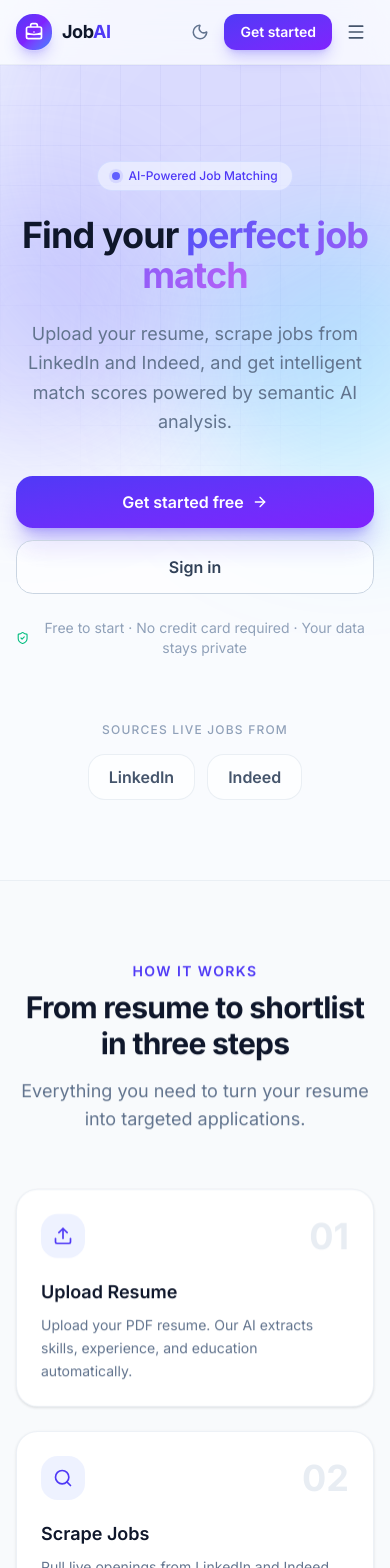
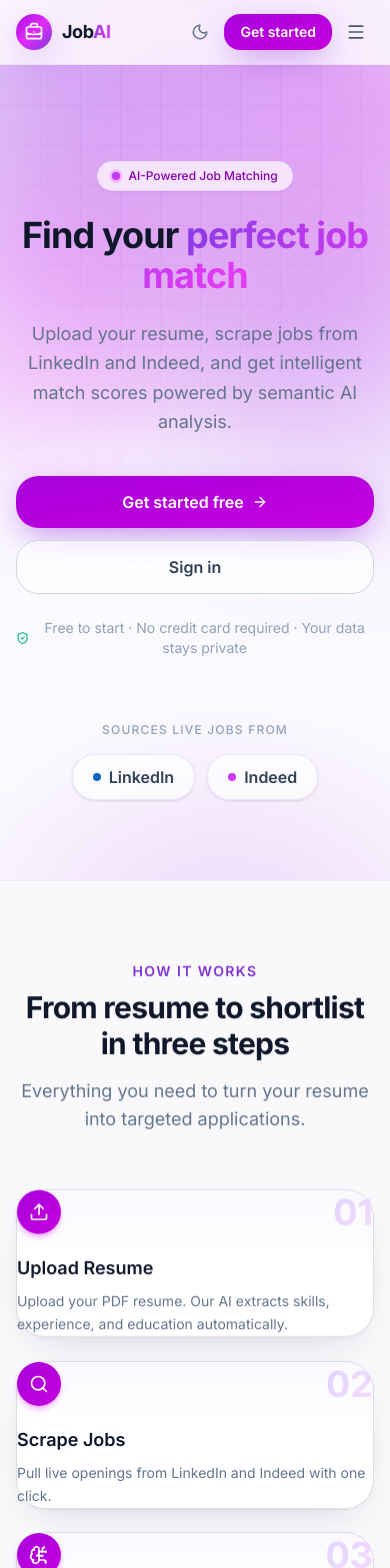
Before and after one commit to Meiroopashree/Job_AI, a Next.js app in the folder job-ai-frontend/: page / in a window 390 px wide. Shown: the top 1568 px of the page. Built offline with nearby package versions, Linux system fonts and the light colour scheme.

Commit message:
frontend: bold premium redesign - violet/fuchsia brand identity, aurora surfaces, glowing CTAs

```diff
--- a/job-ai-frontend/app/applications/page.tsx
+++ b/job-ai-frontend/app/applications/page.tsx
@@ -177,7 +177,7 @@ export default function ApplicationsPage() {
         Dashboard
       </button>
 
-      <div className="relative overflow-hidden rounded-3xl border border-indigo-200/50 bg-gradient-to-br from-indigo-600 via-indigo-600 to-violet-600 p-7 text-white shadow-xl shadow-indigo-600/20 dark:border-indigo-900 dark:shadow-none sm:p-9">
+      <div className="relative overflow-hidden rounded-3xl bg-gradient-to-br from-violet-600 via-fuchsia-600 to-indigo-600 p-7 text-white btn-glow sm:p-9">
         <div className="pointer-events-none absolute -right-16 -top-16 size-56 rounded-full bg-white/10 blur-2xl" aria-hidden />
         <div className="pointer-events-none absolute -bottom-24 right-24 size-48 rounded-full bg-white/10 blur-2xl" aria-hidden />
         <div className="pointer-events-none absolute inset-0 opacity-[0.06]" style={{ backgroundImage: "radial-gradient(circle at 1px 1px, white 1px, transparent 0)", backgroundSize: "22px 22px" }} aria-hidden />
--- a/job-ai-frontend/app/dashboard/page.tsx
+++ b/job-ai-frontend/app/dashboard/page.tsx
@@ -355,7 +355,7 @@ export default function DashboardPage() {
                 <button
                   onClick={handleScrape}
                   disabled={scraping}
-                  className="inline-flex w-full items-center justify-center gap-2 rounded-xl bg-gradient-to-br from-indigo-600 to-violet-600 px-5 py-3 text-sm font-semibold text-white shadow-lg shadow-indigo-600/25 transition-all hover:scale-[1.01] hover:shadow-indigo-600/35 active:scale-[0.99] disabled:opacity-50"
+                  className="inline-flex w-full items-center justify-center gap-2 rounded-xl bg-gradient-to-br from-violet-600 to-fuchsia-600 px-5 py-3 text-sm font-semibold text-white btn-glow ring-1 ring-white/20 transition-all hover:scale-[1.01] active:scale-[0.99] disabled:opacity-50"
                 >
                   {scraping ? (
                     <>
@@ -571,7 +571,7 @@ export default function DashboardPage() {
                 <button
                   onClick={handleMatch}
                   disabled={matching || !selectedProfileId}
-                  className="group inline-flex w-full items-center justify-center gap-1.5 rounded-xl bg-gradient-to-br from-indigo-600 to-violet-600 px-5 py-3 text-sm font-semibold text-white shadow-lg shadow-indigo-600/25 transition-all hover:scale-[1.01] active:scale-[0.99] disabled:opacity-50"
+                  className="group inline-flex w-full items-center justify-center gap-1.5 rounded-xl bg-gradient-to-br from-violet-600 to-fuchsia-600 px-5 py-3 text-sm font-semibold text-white btn-glow ring-1 ring-white/20 transition-all hover:scale-[1.01] active:scale-[0.99] disabled:opacity-50"
                 >
                   <Sparkles className="size-4" />
                   {matching ? "Matching..." : "Find Matching Jobs"}
--- a/job-ai-frontend/app/globals.css
+++ b/job-ai-frontend/app/globals.css
@@ -99,31 +99,52 @@
   }
 }
 
+@theme {
+  --color-indigo-50: oklch(0.967 0.016 294);
+  --color-indigo-100: oklch(0.94 0.032 295);
+  --color-indigo-200: oklch(0.884 0.07 296);
+  --color-indigo-300: oklch(0.801 0.12 298);
+  --color-indigo-400: oklch(0.684 0.18 298);
+  --color-indigo-500: oklch(0.594 0.215 299);
+  --color-indigo-600: oklch(0.515 0.23 300);
+  --color-indigo-700: oklch(0.44 0.21 301);
+  --color-indigo-800: oklch(0.37 0.16 301);
+  --color-indigo-900: oklch(0.302 0.13 302);
+  --color-indigo-950: oklch(0.232 0.09 302);
+  --color-violet-400: oklch(0.702 0.183 306);
+  --color-violet-500: oklch(0.61 0.25 310);
+  --color-violet-600: oklch(0.55 0.27 314);
+  --color-violet-700: oklch(0.47 0.24 315);
+  --color-fuchsia-400: oklch(0.74 0.238 319);
+  --color-fuchsia-500: oklch(0.667 0.295 322);
+  --color-fuchsia-600: oklch(0.59 0.29 322);
+}
+
 :root {
-  --background: oklch(0.987 0.004 262);
+  --background: oklch(0.985 0.006 290);
   --foreground: oklch(0.17 0.022 272);
   --card: oklch(1 0 0);
   --card-foreground: oklch(0.17 0.022 272);
   --popover: oklch(1 0 0);
   --popover-foreground: oklch(0.17 0.022 272);
-  --primary: oklch(0.545 0.24 276);
+  --primary: oklch(0.52 0.25 302);
   --primary-foreground: oklch(0.99 0.002 270);
-  --secondary: oklch(0.962 0.006 272);
+  --secondary: oklch(0.957 0.015 298);
   --secondary-foreground: oklch(0.24 0.03 275);
-  --muted: oklch(0.962 0.006 272);
+  --muted: oklch(0.95 0.014 298);
   --muted-foreground: oklch(0.52 0.025 272);
-  --accent: oklch(0.95 0.012 280);
-  --accent-foreground: oklch(0.3 0.05 275);
+  --accent: oklch(0.94 0.035 304);
+  --accent-foreground: oklch(0.3 0.05 295);
   --destructive: oklch(0.62 0.22 25);
-  --border: oklch(0.905 0.009 268);
-  --input: oklch(0.9 0.009 268);
-  --ring: oklch(0.545 0.24 276);
-  --chart-1: oklch(0.545 0.24 276);
+  --border: oklch(0.895 0.014 290);
+  --input: oklch(0.885 0.014 290);
+  --ring: oklch(0.52 0.25 302);
+  --chart-1: oklch(0.55 0.25 302);
   --chart-2: oklch(0.55 0.13 250);
   --chart-3: oklch(0.7 0.13 60);
   --chart-4: oklch(0.48 0.12 310);
   --chart-5: oklch(0.3 0.08 220);
-  --radius: 0.75rem;
+  --radius: 1rem;
   --sidebar: oklch(0.987 0.004 262);
   --sidebar-foreground: oklch(0.17 0.022 272);
   --sidebar-primary: oklch(0.205 0 0);
@@ -135,34 +156,34 @@
 }
 
 .dark {
-  --background: oklch(0.145 0.018 276);
+  --background: oklch(0.145 0.024 288);
   --foreground: oklch(0.96 0.006 262);
-  --card: oklch(0.193 0.016 276);
+  --card: oklch(0.192 0.022 296);
   --card-foreground: oklch(0.96 0.006 262);
-  --popover: oklch(0.193 0.016 276);
+  --popover: oklch(0.192 0.022 296);
   --popover-foreground: oklch(0.96 0.006 262);
-  --primary: oklch(0.72 0.16 278);
+  --primary: oklch(0.76 0.17 306);
   --primary-foreground: oklch(0.16 0.02 276);
-  --secondary: oklch(0.261 0.02 276);
+  --secondary: oklch(0.253 0.025 295);
   --secondary-foreground: oklch(0.96 0.006 262);
-  --muted: oklch(0.261 0.02 276);
+  --muted: oklch(0.253 0.025 295);
   --muted-foreground: oklch(0.7 0.018 272);
-  --accent: oklch(0.285 0.04 280);
+  --accent: oklch(0.278 0.045 302);
   --accent-foreground: oklch(0.96 0.006 262);
   --destructive: oklch(0.7 0.19 22);
   --border: oklch(1 0 0 / 8%);
   --input: oklch(1 0 0 / 13%);
-  --ring: oklch(0.72 0.16 278);
-  --chart-1: oklch(0.72 0.16 278);
+  --ring: oklch(0.76 0.17 306);
+  --chart-1: oklch(0.76 0.17 306);
   --chart-2: oklch(0.7 0.1 250);
   --chart-3: oklch(0.78 0.12 65);
   --chart-4: oklch(0.65 0.13 310);
   --chart-5: oklch(0.45 0.08 220);
-  --sidebar: oklch(0.193 0.016 276);
+  --sidebar: oklch(0.192 0.022 296);
   --sidebar-foreground: oklch(0.96 0.006 262);
-  --sidebar-primary: oklch(0.545 0.24 276);
+  --sidebar-primary: oklch(0.52 0.25 302);
   --sidebar-primary-foreground: oklch(0.99 0.002 270);
-  --sidebar-accent: oklch(0.261 0.02 276);
+  --sidebar-accent: oklch(0.253 0.025 295);
   --sidebar-accent-foreground: oklch(0.96 0.006 262);
   --sidebar-border: oklch(1 0 0 / 8%);
   --sidebar-ring: oklch(0.65 0.02 272);
@@ -178,26 +199,41 @@
 
 @layer utilities {
   .bg-grid {
-    background-image: linear-gradient(to right, oklch(0.49 0.2 276 / 0.05) 1px, transparent 1px),
-      linear-gradient(to bottom, oklch(0.49 0.2 276 / 0.05) 1px, transparent 1px);
+    background-image: linear-gradient(to right, oklch(0.59 0.2 300 / 0.07) 1px, transparent 1px),
+      linear-gradient(to bottom, oklch(0.59 0.2 300 / 0.07) 1px, transparent 1px);
     background-size: 40px 40px;
   }
   .dark .bg-grid {
-    background-image: linear-gradient(to right, oklch(0.72 0.15 278 / 0.06) 1px, transparent 1px),
-      linear-gradient(to bottom, oklch(0.72 0.15 278 / 0.06) 1px, transparent 1px);
+    background-image: linear-gradient(to right, oklch(0.8 0.14 305 / 0.07) 1px, transparent 1px),
+      linear-gradient(to bottom, oklch(0.8 0.14 305 / 0.07) 1px, transparent 1px);
   }
   .bg-grid-fade {
     -webkit-mask-image: radial-gradient(ellipse 80% 60% at 50% 0%, black 40%, transparent 100%);
     mask-image: radial-gradient(ellipse 80% 60% at 50% 0%, black 40%, transparent 100%);
   }
+  .bg-aurora {
+    background-image:
+      radial-gradient(42rem 32rem at 12% -8%, oklch(0.68 0.18 300 / 0.35), transparent 62%),
+      radial-gradient(38rem 30rem at 108% 6%, oklch(0.8 0.2 322 / 0.28), transparent 60%),
+      radial-gradient(30rem 24rem at 58% 108%, oklch(0.7 0.19 315 / 0.26), transparent 62%);
+  }
+  .dark .bg-aurora {
+    background-image:
+      radial-gradient(42rem 32rem at 12% -8%, oklch(0.6 0.22 302 / 0.32), transparent 62%),
+      radial-gradient(38rem 30rem at 108% 6%, oklch(0.72 0.26 322 / 0.24), transparent 60%),
+      radial-gradient(30rem 24rem at 58% 108%, oklch(0.62 0.23 315 / 0.22), transparent 62%);
+  }
   .text-gradient {
-    background-image: linear-gradient(120deg, oklch(0.545 0.24 276), oklch(0.66 0.22 308));
+    background-image: linear-gradient(100deg, oklch(0.55 0.24 300), oklch(0.62 0.26 315), oklch(0.68 0.28 325));
     background-clip: text;
     -webkit-background-clip: text;
     color: transparent;
   }
   .dark .text-gradient {
-    background-image: linear-gradient(120deg, oklch(0.78 0.15 278), oklch(0.84 0.15 308));
+    background-image: linear-gradient(100deg, oklch(0.78 0.14 302), oklch(0.86 0.15 318), oklch(0.9 0.16 326));
+  }
+  .btn-glow {
+    box-shadow: 0 10px 34px -8px color-mix(in oklab, var(--primary) 60%, transparent);
   }
   .glass {
     background-color: oklch(1 0 0 / 0.7);
@@ -209,12 +245,15 @@
   }
   .surface {
     border: 1px solid var(--border);
-    background-color: var(--card);
-    border-radius: var(--radius-xl);
-    transition: border-color 0.2s ease, box-shadow 0.2s ease, transform 0.2s ease;
+    background: linear-gradient(180deg, color-mix(in oklab, var(--card) 96%, oklch(0.6 0.2 302)) 0%, var(--card) 46%);
+    border-radius: var(--radius-2xl);
+    box-shadow: 0 1px 2px oklch(0.2 0.03 300 / 0.05), 0 16px 40px -18px oklch(0.2 0.04 300 / 0.18);
+    transition: border-color 0.2s ease, box-shadow 0.25s ease, transform 0.2s ease;
   }
   .dark .surface {
-    border-color: oklch(1 0 0 / 0.08);
+    border-color: oklch(1 0 0 / 9%);
+    background: linear-gradient(180deg, oklch(0.21 0.03 304) 0%, oklch(0.175 0.025 300) 55%);
+    box-shadow: 0 1px 2px oklch(1 0 0 / 4%), 0 18px 44px -18px oklch(0 0 0 / 0.7);
   }
   .input-base {
     width: 100%;
@@ -232,7 +271,7 @@
     box-shadow: 0 0 0 3px color-mix(in oklab, var(--ring) 25%, transparent);
   }
   .dark .input-base {
-    background-color: oklch(0.261 0.02 276 / 0.45);
+    background-color: oklch(0.253 0.025 295 / 0.45);
   }
   .shimmer-text {
     background: linear-gradient(90deg, currentColor 0%, transparent 35%, transparent 65%, currentColor 100%);
--- a/job-ai-frontend/app/page.tsx
+++ b/job-ai-frontend/app/page.tsx
@@ -73,17 +73,18 @@ export default function Home() {
     <div className="flex flex-col overflow-x-clip">
       {/* Hero */}
       <section className="relative">
+        <div className="absolute inset-0 bg-aurora" aria-hidden />
         <div className="absolute inset-0 bg-grid bg-grid-fade" aria-hidden />
-        <div className="absolute -top-32 left-1/2 -translate-x-1/2 size-[480px] rounded-full bg-indigo-500/20 blur-3xl animate-blob" aria-hidden />
-        <div className="absolute top-24 -left-24 size-72 rounded-full bg-indigo-500/20 blur-3xl animate-blob [animation-delay:-6s]" aria-hidden />
-        <div className="absolute top-40 -right-24 size-72 rounded-full bg-sky-400/20 blur-3xl animate-blob [animation-delay:-11s]" aria-hidden />
+        <div className="absolute -top-32 left-1/2 -translate-x-1/2 size-[480px] rounded-full bg-violet-600/25 blur-3xl animate-blob" aria-hidden />
+        <div className="absolute top-24 -left-24 size-72 rounded-full bg-fuchsia-500/20 blur-3xl animate-blob [animation-delay:-6s]" aria-hidden />
+        <div className="absolute top-40 -right-24 size-72 rounded-full bg-violet-500/20 blur-3xl animate-blob [animation-delay:-11s]" aria-hidden />
 
         <div className="relative mx-auto max-w-7xl px-4 pt-24 pb-20 sm:px-6 sm:pt-32 sm:pb-28 lg:px-8">
           <div className="mx-auto max-w-3xl text-center">
-            <div className="inline-flex items-center gap-2 rounded-full border border-indigo-200/60 bg-indigo-50/70 px-3.5 py-1.5 text-xs font-medium text-indigo-600 dark:border-indigo-800/60 dark:bg-indigo-950/40 dark:text-indigo-400 animate-fade-up">
+            <div className="inline-flex items-center gap-2 rounded-full border border-violet-200/70 bg-white/70 px-3.5 py-1.5 text-xs font-medium text-violet-700 backdrop-blur shadow-sm shadow-violet-600/10 animate-fade-up dark:border-white/15 dark:bg-white/10 dark:text-violet-200">
               <span className="relative flex size-2">
-                <span className="absolute inline-flex size-full animate-ping rounded-full bg-indigo-500 opacity-60" />
-                <span className="relative inline-flex size-2 rounded-full bg-indigo-500" />
+                <span className="absolute inline-flex size-full animate-ping rounded-full bg-fuchsia-500 opacity-70" />
+                <span className="relative inline-flex size-2 rounded-full bg-gradient-to-br from-violet-500 to-fuchsia-500" />
               </span>
               AI-Powered Job Matching
             </div>
@@ -100,14 +101,14 @@ export default function Home() {
             <div className="mt-10 flex flex-col items-center justify-center gap-3 sm:flex-row sm:gap-4 animate-fade-up [animation-delay:300ms]">
               <Link
                 href="/register"
-                className="group inline-flex w-full items-center justify-center gap-2 rounded-xl bg-gradient-to-br from-indigo-600 to-violet-600 px-8 py-3.5 text-base font-semibold text-white shadow-xl shadow-indigo-600/30 transition-all hover:scale-[1.02] hover:shadow-indigo-600/40 active:scale-[0.98] sm:w-auto"
+                className="group inline-flex w-full items-center justify-center gap-2 rounded-xl bg-gradient-to-br from-violet-600 to-fuchsia-600 px-8 py-3.5 text-base font-semibold text-white btn-glow ring-1 ring-white/20 transition-all hover:scale-[1.02] active:scale-[0.98] sm:w-auto"
               >
                 Get started free
                 <ArrowRight className="size-4 transition-transform group-hover:translate-x-1" />
               </Link>
               <Link
                 href="/login"
-                className="inline-flex w-full items-center justify-center rounded-xl border border-slate-300 bg-white/60 px-8 py-3.5 text-base font-semibold text-slate-700 backdrop-blur transition-colors hover:bg-slate-50 sm:w-auto dark:border-slate-700 dark:bg-slate-900/60 dark:text-slate-200 dark:hover:bg-slate-800"
+                className="inline-flex w-full items-center justify-center rounded-xl border border-slate-300 bg-white/70 px-8 py-3.5 text-base font-semibold text-slate-700 backdrop-blur transition-colors hover:bg-slate-50 sm:w-auto dark:border-white/15 dark:bg-white/10 dark:text-slate-200 dark:hover:bg-white/15"
               >
                 Sign in
               </Link>
@@ -125,10 +126,12 @@ export default function Home() {
               Sources live jobs from
             </p>
             <div className="flex items-center gap-3 sm:gap-4">
-              <span className="rounded-xl border border-slate-200/70 bg-white/70 px-5 py-2.5 font-semibold text-slate-600 backdrop-blur dark:border-slate-800 dark:bg-slate-900/60 dark:text-slate-300">
+              <span className="flex items-center gap-2 rounded-xl border border-violet-200/60 bg-white/70 px-5 py-2.5 font-semibold text-slate-700 backdrop-blur shadow-sm dark:border-white/15 dark:bg-white/10 dark:text-slate-200">
+                <span className="size-2 rounded-full bg-[#0a66c2]" />
                 LinkedIn
               </span>
-              <span className="rounded-xl border border-slate-200/70 bg-white/70 px-5 py-2.5 font-semibold text-slate-600 backdrop-blur dark:border-slate-800 dark:bg-slate-900/60 dark:text-slate-300">
+              <span className="flex items-center gap-2 rounded-xl border border-violet-200/60 bg-white/70 px-5 py-2.5 font-semibold text-slate-700 backdrop-blur shadow-sm dark:border-white/15 dark:bg-white/10 dark:text-slate-200">
+                <span className="size-2 rounded-full bg-gradient-to-br from-violet-500 to-fuchsia-500" />
                 Indeed
               </span>
             </div>
@@ -152,12 +155,12 @@ export default function Home() {
           <div className="mt-14 grid gap-6 sm:grid-cols-3">
             {STEPS.map((item, i) => (
               <Reveal key={item.step} delay={i * 120}>
-                <div className="group relative h-full rounded-2xl border border-slate-200/60 bg-white p-6 shadow-sm transition-all duration-300 hover:-translate-y-1 hover:shadow-xl hover:shadow-indigo-500/5 dark:border-slate-800 dark:bg-slate-900">
+                <div className="group relative h-full surface shadow-sm transition-all duration-300 hover:-translate-y-1 hover:shadow-xl hover:shadow-violet-500/10">
                   <div className="flex items-center justify-between">
-                    <span className="inline-flex size-11 items-center justify-center rounded-xl bg-indigo-50 text-indigo-600 transition-colors group-hover:bg-indigo-600 group-hover:text-white dark:bg-indigo-950/40 dark:text-indigo-400 dark:group-hover:bg-indigo-600 dark:group-hover:text-white">
+                    <span className="inline-flex size-11 items-center justify-center rounded-xl bg-gradient-to-br from-violet-600 to-fuchsia-600 text-white shadow-md shadow-fuchsia-600/25 transition-transform group-hover:scale-105">
                       <item.icon className="size-5" />
                     </span>
-                    <span className="text-4xl font-bold text-slate-200/80 dark:text-slate-700">
+                    <span className="text-4xl font-bold text-transparent bg-clip-text bg-gradient-to-br from-violet-200 to-fuchsia-200/80 dark:from-fuchsia-500/40 dark:to-violet-500/40">
                       {item.step}
                     </span>
                   </div>
@@ -187,8 +190,8 @@ export default function Home() {
           <div className="mt-14 grid gap-5 sm:grid-cols-2 lg:grid-cols-3">
             {FEATURES.map((feature, i) => (
               <Reveal key={feature.title} delay={(i % 3) * 100}>
-                <div className="group h-full rounded-2xl border border-slate-200/60 bg-white/80 p-6 backdrop-blur transition-all duration-300 hover:-translate-y-1 hover:border-indigo-200 hover:shadow-xl hover:shadow-indigo-500/10 dark:border-slate-800 dark:bg-slate-900/70 dark:hover:border-indigo-900">
-                  <span className="inline-flex size-10 items-center justify-center rounded-lg bg-gradient-to-br from-indigo-600 to-violet-600 text-white shadow-lg shadow-indigo-600/25">
+                <div className="group h-full surface shadow-sm transition-all duration-300 hover:-translate-y-1 hover:shadow-xl hover:shadow-violet-500/10">
+                  <span className="inline-flex size-10 items-center justify-center rounded-lg bg-gradient-to-br from-violet-600 to-fuchsia-600 text-white btn-glow">
                     <feature.icon className="size-5" />
                   </span>
                   <h3 className="mt-4 text-base font-semibold text-slate-900 dark:text-white">{feature.title}</h3>
@@ -204,20 +207,20 @@ export default function Home() {
       <section className="border-t border-slate-200/60 bg-slate-50/60 dark:border-slate-800 dark:bg-slate-900/40">
         <div className="mx-auto max-w-7xl px-4 py-16 sm:px-6 sm:py-20 lg:px-8">
           <Reveal>
-            <div className="relative overflow-hidden rounded-2xl bg-gradient-to-br from-indigo-600 via-violet-600 to-indigo-500 px-6 py-14 text-center shadow-2xl shadow-indigo-600/30">
+            <div className="relative overflow-hidden rounded-3xl bg-gradient-to-br from-violet-600 via-fuchsia-600 to-indigo-600 px-6 py-14 text-center btn-glow">
               <div className="absolute inset-0 bg-grid bg-grid-fade opacity-30" aria-hidden />
-              <div className="absolute -top-20 -right-20 size-64 rounded-full bg-white/10 blur-3xl" aria-hidden />
-              <div className="absolute -bottom-24 -left-20 size-64 rounded-full bg-white/10 blur-3xl" aria-hidden />
+              <div className="absolute -top-20 -right-20 size-64 rounded-full bg-white/15 blur-3xl" aria-hidden />
+              <div className="absolute -bottom-24 -left-20 size-64 rounded-full bg-fuchsia-500/30 blur-3xl" aria-hidden />
               <div className="relative">
                 <h2 className="text-3xl font-bold tracking-tight text-white sm:text-4xl">
                   Ready to find your next role?
                 </h2>
-                <p className="mx-auto mt-3 max-w-xl text-lg text-indigo-100">
+                <p className="mx-auto mt-3 max-w-xl text-lg text-violet-100">
                   Create your profile, upload a resume, and get personalized matches in minutes.
                 </p>
                 <Link
                   href="/register"
-                  className="group mt-8 inline-flex items-center gap-2 rounded-xl bg-white px-8 py-3.5 text-base font-semibold text-indigo-700 shadow-lg transition-all hover:scale-[1.03] active:scale-[0.98]"
+                  className="group mt-8 inline-flex items-center gap-2 rounded-xl bg-white px-8 py-3.5 text-base font-semibold text-violet-700 shadow-lg transition-all hover:scale-[1.03] active:scale-[0.98]"
                 >
                   Create free account
                   <ArrowRight className="size-4 transition-transform group-hover:translate-x-1" />
--- a/job-ai-frontend/components/BrandMark.tsx
+++ b/job-ai-frontend/components/BrandMark.tsx
@@ -3,14 +3,14 @@ import Link from "next/link";
 export function BrandMark({ showName = true }: { showName?: boolean }) {
   return (
     <Link href="/" className="flex items-center gap-2.5 group">
-      <span className="relative inline-flex size-9 items-center justify-center rounded-xl bg-gradient-to-br from-indigo-600 via-violet-600 to-blue-500 text-white shadow-lg shadow-indigo-600/25 ring-1 ring-white/20 transition-transform group-hover:scale-105">
+      <span className="relative inline-flex size-9 items-center justify-center rounded-xl bg-gradient-to-br from-violet-600 via-fuchsia-500 to-indigo-600 text-white btn-glow ring-1 ring-white/25 transition-all group-hover:scale-105 group-hover:ring-white/40">
         <svg className="size-5" fill="none" viewBox="0 0 24 24" stroke="currentColor" strokeWidth={2}>
           <path strokeLinecap="round" strokeLinejoin="round" d="M21 13.255A23.931 23.931 0 0112 15c-3.183 0-6.22-.62-9-1.745M16 6V4a2 2 0 00-2-2h-4a2 2 0 00-2 2v2m4 6h.01M5 20h14a2 2 0 002-2V8a2 2 0 00-2-2H5a2 2 0 00-2 2v10a2 2 0 002 2z" />
         </svg>
       </span>
       {showName && (
         <span className="text-lg font-bold tracking-tight text-slate-900 dark:text-white">
-          Job<span className="text-indigo-600 dark:text-indigo-400">AI</span>
+          Job<span className="text-gradient">AI</span>
         </span>
       )}
     </Link>
--- a/job-ai-frontend/components/Navbar.tsx
+++ b/job-ai-frontend/components/Navbar.tsx
@@ -49,7 +49,7 @@ export function Navbar() {
                       className={cn(
                         "flex items-center gap-1.5 rounded-lg px-3 py-2 text-sm font-medium transition-colors",
                         active
-                          ? "text-indigo-600 dark:text-indigo-400 bg-indigo-50 dark:bg-indigo-950/40"
+                          ? "text-white bg-gradient-to-br from-violet-600 to-fuchsia-600 shadow-sm shadow-fuchsia-600/25"
                           : "text-slate-600 dark:text-slate-400 hover:bg-slate-100 hover:text-slate-900 dark:hover:bg-slate-800 dark:hover:text-white"
                       )}
                     >
@@ -96,7 +96,7 @@ export function Navbar() {
                 </Link>
                 <Link
                   href="/register"
-                  className="inline-flex items-center rounded-lg bg-gradient-to-br from-indigo-600 to-violet-600 px-4 py-2 text-sm font-semibold text-white shadow-lg shadow-indigo-600/25 transition-transform hover:scale-[1.03] active:scale-[0.98]"
+                  className="inline-flex items-center rounded-lg bg-gradient-to-br from-violet-600 to-fuchsia-600 px-4 py-2 text-sm font-semibold text-white btn-glow ring-1 ring-white/20 transition-transform hover:scale-[1.03] active:scale-[0.98]"
                 >
                   Get started
                 </Link>
@@ -127,7 +127,7 @@ export function Navbar() {
                   className={cn(
                     "flex items-center gap-2.5 rounded-lg px-3 py-2.5 text-sm font-medium transition-colors",
                     active
-                      ? "text-indigo-600 dark:text-indigo-400 bg-indigo-50 dark:bg-indigo-950/40"
+                      ? "text-white bg-gradient-to-br from-violet-600 to-fuchsia-600 shadow-sm shadow-fuchsia-600/25"
                       : "text-slate-600 dark:text-slate-400 hover:bg-slate-100 dark:hover:bg-slate-800"
                   )}
                 >
--- a/job-ai-frontend/components/PageHeader.tsx
+++ b/job-ai-frontend/components/PageHeader.tsx
@@ -27,7 +27,7 @@ export function PageHeader({
   return (
     <section
       className={cn(
-        "relative overflow-hidden rounded-3xl border border-indigo-200/50 bg-gradient-to-br from-indigo-600 via-violet-600 to-indigo-500 p-7 text-white shadow-xl shadow-indigo-600/20 animate-fade-up dark:border-indigo-900 dark:shadow-none sm:p-9",
+        "relative overflow-hidden rounded-3xl bg-gradient-to-br from-violet-600 via-fuchsia-600 to-indigo-600 p-7 text-white btn-glow animate-fade-up sm:p-9",
         className
       )}
     >
```
Also changed, not shown: job-ai-frontend/components/AuthShell.tsx (+5 -4 lines).
